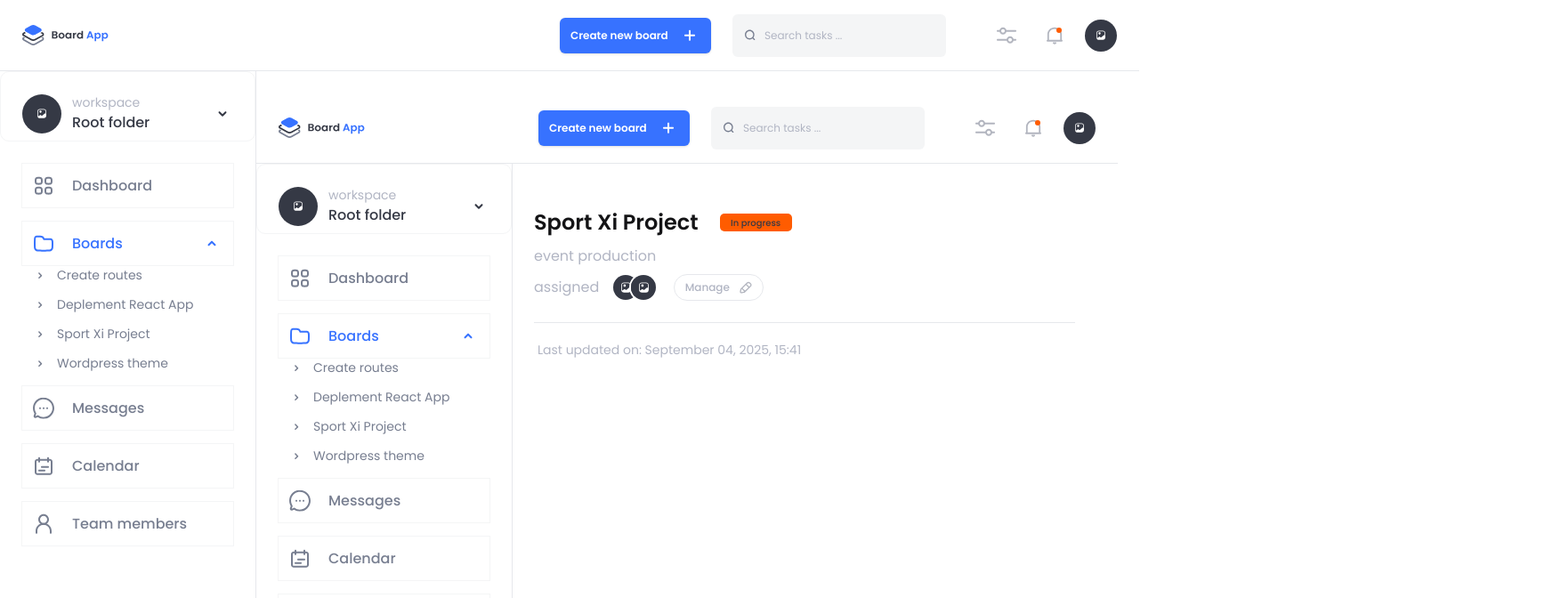
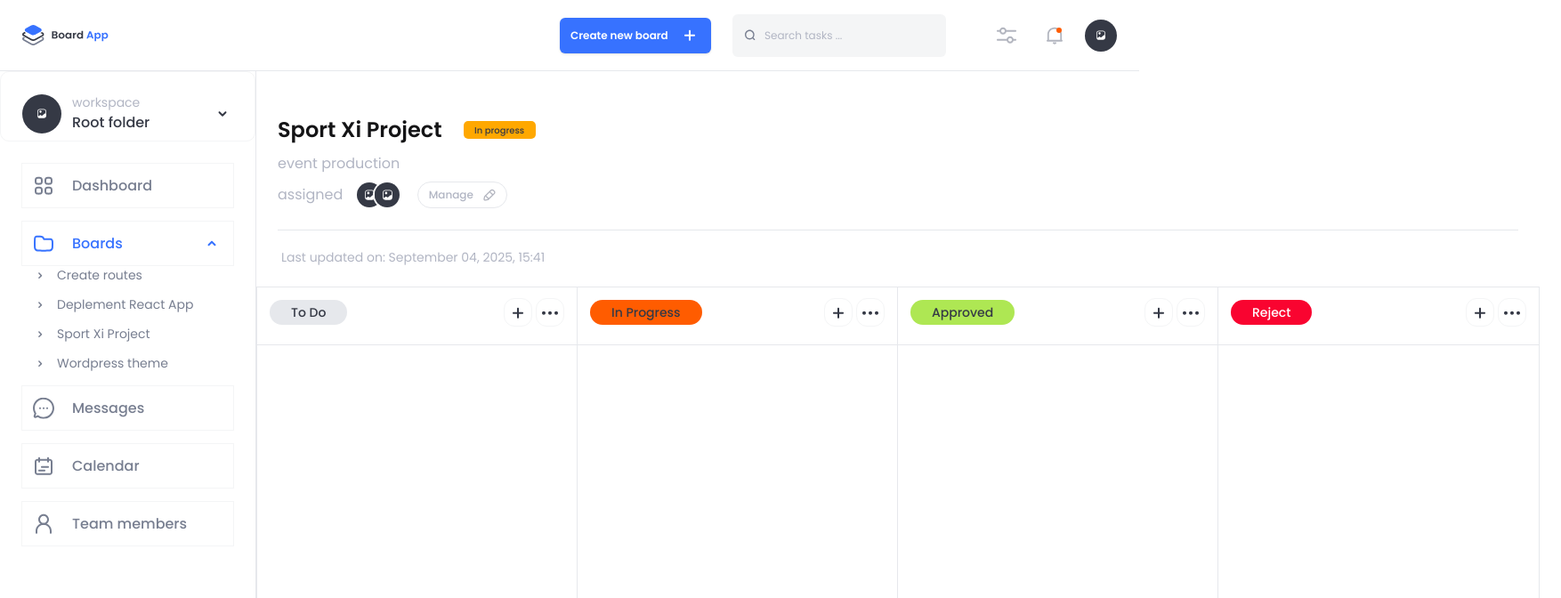
Before and after one commit to ashenthiwanka99/visionexdigital-board-app, a Next.js app: page /boards/sport-xi-project in a window 1280 px wide. Shown: the top 672 px of the page at 89% size, 1754 px wide, since content can reach past the window. Built offline with nearby package versions, Linux system fonts and the light colour scheme.

Commit message:
added kanban
added new comp

```diff
--- a/src/app/(main)/boards/sport-xi-project/page.tsx
+++ b/src/app/(main)/boards/sport-xi-project/page.tsx
@@ -1,25 +1,23 @@
 "use client";
 
-import Header from "@/components/layout/Header";
-import Sidebar from "@/components/layout/Sidebar";
 import ProjectHeader from "@/components/project/ProjectHeader";
 import { useSportXiProjectPage } from "@/hooks/SportXiProjectPage";
+import KanbanBoard from "@/components/kanban/KanbanBoard";
+import { defaultLanes } from "@/data/kanbanLanesData";
 
 export default function SportXiProjectPage() {
   const { headerProps } = useSportXiProjectPage();
 
   return (
-    <div className="min-h-screen bg-white">
-      <Header />
-      <div className="grid grid-cols-1 md:grid-cols-[264px_1fr]">
-        <Sidebar />
-        <main className="p-4 md:p-6">
-          <ProjectHeader
-            status={headerProps.status}
-            statusBg={headerProps.statusBg}
-            avatarCount={headerProps.avatarCount}
-          />
-        </main>
+    <div className="block">
+      <ProjectHeader
+        status={headerProps.status}
+        statusBg={headerProps.statusBg}
+        avatarCount={headerProps.avatarCount}
+      />
+
+      <div className="">
+        <KanbanBoard lanes={defaultLanes} />
       </div>
     </div>
   );
--- a/src/app/(main)/layout.tsx
+++ b/src/app/(main)/layout.tsx
@@ -5,9 +5,9 @@ export default function MainLayout({ children }: { children: React.ReactNode })
   return (
     <div className="min-h-screen bg-white">
       <Header />
-      <div className="grid grid-cols-1 md:grid-cols-[264px_1fr]">
+      <div className="grid grid-cols-1 md:grid-cols-[288px_1fr]">
         <Sidebar />
-        <main className="p-4 md:p-6">
+        <main className="pt-4 pb-6 px-4 md:pt-6 md:pr-6 md:pb-6 md:pl-0 max-[760px]:px-4">
           {children}
         </main>
       </div>
--- /dev/null
+++ b/src/components/kanban/KanbanBoard.tsx
@@ -0,0 +1,36 @@
+"use client";
+
+import clsx from "clsx";
+import KanbanLane from "./KanbanLane";
+import { LaneConfig } from "@/helpers/types/KanbanTypes";
+
+type Props = {
+  lanes: LaneConfig[];
+  className?: string;
+  onAddCard?: (laneId: string) => void;
+  onLaneMenu?: (laneId: string) => void;
+};
+
+export default function KanbanBoard({
+  lanes,
+  className,
+  onAddCard,
+  onLaneMenu,
+}: Props) {
+  return (
+    <div className={clsx("w-full", className)}>
+      <div className="h-[calc(100vh-64px)] border border-neutral-6 bg-white">
+        <div className="flex h-full divide-x divide-neutral-6">
+          {lanes.map((lane) => (
+            <KanbanLane
+              key={lane.id}
+              lane={lane}
+              onAddCard={onAddCard}
+              onMenu={onLaneMenu}
+            />
+          ))}
+        </div>
+      </div>
+    </div>
+  );
+}
--- /dev/null
+++ b/src/components/kanban/KanbanLane.tsx
@@ -0,0 +1,34 @@
+"use client";
+
+import clsx from "clsx";
+import KanbanLaneHeader from "./KanbanLaneHeader";
+import type { LaneConfig } from "@/helpers/types/KanbanTypes";
+
+type LaneProps = {
+    lane: LaneConfig;
+    className?: string;
+    onAddCard?: (laneId: string) => void;
+    onMenu?: (laneId: string) => void;
+};
+
+export default function KanbanLane({
+    lane,
+    className,
+    onAddCard,
+    onMenu,
+}: LaneProps) {
+    return (
+        <section
+            className={clsx("flex-1 min-w-0 flex flex-col", className)}
+            style={{ minWidth: lane.minWidth ?? 360 }}
+        >
+            <KanbanLaneHeader
+                lane={lane}
+                onAdd={() => onAddCard?.(lane.id)}
+                onMenu={() => onMenu?.(lane.id)}
+            />
+
+            <div className="flex-1 overflow-auto p-4"></div>
+        </section>
+    );
+}
--- /dev/null
+++ b/src/components/kanban/KanbanLaneHeader.tsx
@@ -0,0 +1,65 @@
+"use client";
+
+import clsx from "clsx";
+import CustomPill from "@/components/ui/CustomPill";
+import CustomIconButton from "@/components/ui/CustomIconButton";
+import type { LaneConfig } from "@/helpers/types/KanbanTypes";
+
+import PlusIcon from "@/images/icons/Plus.svg";
+import DotsIcon from "@/images/icons/Dots.svg";
+
+type Props = {
+    lane: LaneConfig;
+    onAdd?: () => void;
+    onMenu?: () => void;
+    className?: string;
+};
+
+export default function KanbanLaneHeader({ lane, onAdd, onMenu, className }: Props) {
+    const {
+        pillLabel = lane.title,
+        pillBg = "bg-neutral-7",
+        pillText = "text-neutral-3",
+    } = lane;
+
+    return (
+        <div
+            className={clsx(
+                "flex items-center justify-between py-3 sticky top-0 bg-white z-10",
+                "border-b border-neutral-6",
+                "px-[14px] pb-[20px] pt-[12px]",
+                className
+            )}
+        >
+            <CustomPill
+                label={pillLabel}
+                radius={46}
+                textColor={pillText}
+                fontSize={14}
+                fontWeight="font-medium"
+                className={clsx("px-6", pillBg)}
+            />
+
+            <div className="flex items-center gap-1">
+                <CustomIconButton
+                    aria-label="Add card"
+                    icon={PlusIcon}
+                    width={32}
+                    height={32}
+                    color="neutral-3"
+                    onClick={onAdd}
+                    className="border border-neutral-7 hover:bg-neutral-8/40"
+                />
+                <CustomIconButton
+                    aria-label="Lane menu"
+                    icon={DotsIcon}
+                    width={32}
+                    height={32}
+                    color="neutral-3"
+                    onClick={onMenu}
+                    className="border border-neutral-7 hover:bg-neutral-8/40"
+                />
+            </div>
+        </div>
+    );
+}
--- a/src/components/ui/CustomIconButton.tsx
+++ b/src/components/ui/CustomIconButton.tsx
@@ -9,6 +9,7 @@ type Props = ButtonHTMLAttributes<HTMLButtonElement> & {
     icon?: IconProp;
     width?: string | number;
     height?: string | number;
+    size?: string | number;
     color?: string;
     className?: string;
 };
@@ -17,6 +18,7 @@ export default function CustomIconButton({
     icon,
     width,
     height,
+    size,
     color,
     className,
     ...props
@@ -33,7 +35,7 @@ export default function CustomIconButton({
         >
             {icon && (
                 <span className="flex items-center justify-center h-full w-full">
-                    <SvgIcon icon={icon} size={24} color={color} />
+                    <SvgIcon icon={icon} size={size} color={color} />
                 </span>
             )}
         </button>
--- /dev/null
+++ b/src/data/kanbanLanesData.tsx
@@ -0,0 +1,40 @@
+import { LaneConfig } from "@/helpers/types/KanbanTypes";
+
+export const defaultLanes: LaneConfig[] = [
+  {
+    id: "todo",
+    title: "To Do",
+    pillLabel: "To Do",
+    pillBg: "bg-neutral-6",
+    pillText: "text-neutral-3",
+    count: 0,
+    minWidth: 360,
+  },
+  {
+    id: "in-progress",
+    title: "In Progress",
+    pillLabel: "In Progress",
+    pillBg: "bg-[var(--color-orange-500)]",
+    pillText: "text-neutral-3",
+    count: 0,
+    minWidth: 360,
+  },
+  {
+    id: "approved",
+    title: "Approved",
+    pillLabel: "Approved",
+    pillBg: "bg-[var(--color-green-500)]",
+    pillText: "text-neutral-3",
+    count: 0,
+    minWidth: 360,
+  },
+  {
+    id: "rejected",
+    title: "Reject",
+    pillLabel: "Reject",
+    pillBg: "bg-[var(--color-red-500)]",
+    pillText: "text-white",
+    count: 0,
+    minWidth: 360,
+  },
+];
--- /dev/null
+++ b/src/helpers/types/KanbanTypes.tsx
@@ -0,0 +1,11 @@
+export type LaneId = string;
+
+export type LaneConfig = {
+    id: LaneId;
+    title: string;
+    count?: number;
+    pillBg?: string;
+    pillText?: string;
+    pillLabel?: string;
+    minWidth?: number;
+};
--- a/src/hooks/SportXiProjectPage.tsx
+++ b/src/hooks/SportXiProjectPage.tsx
@@ -18,7 +18,7 @@ export function useSportXiProjectPage() {
 
     const headerProps: SportXiHeaderProps = {
         status: "In progress",
-        statusBg: "bg-[var(--color-orange-500)]",
+        statusBg: "bg-[var(--color-yellow-500)]",
         avatarCount: 2,
     };
 
```
